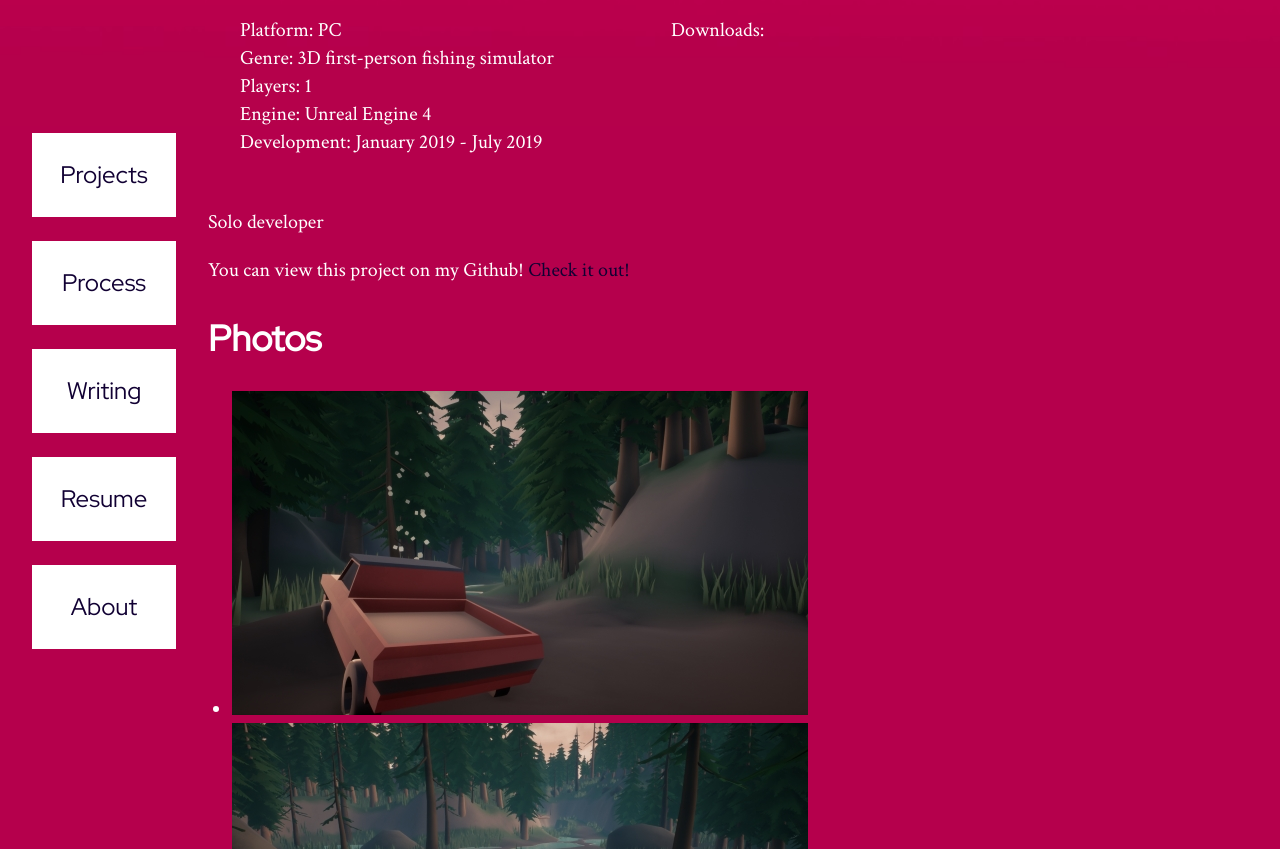
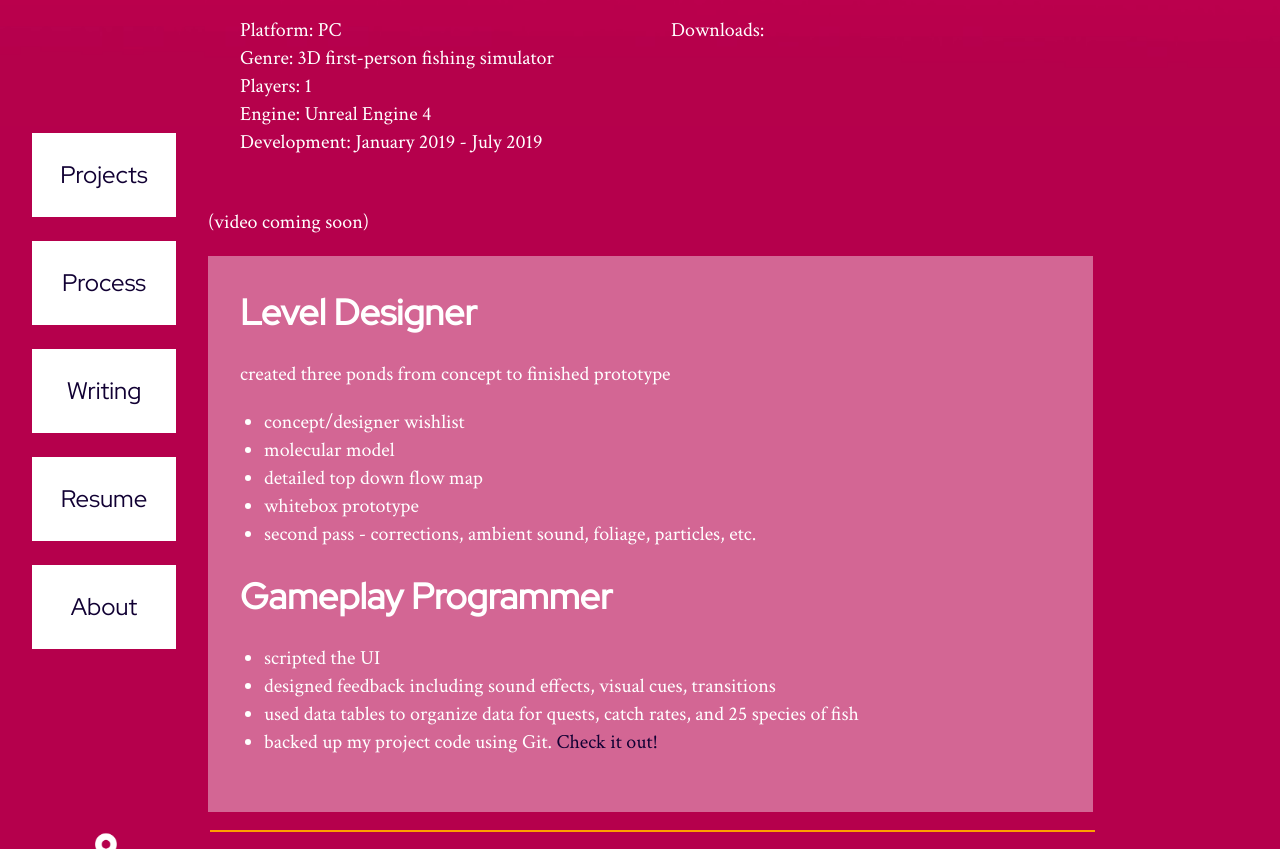
Before and after one commit to digigrant/digigrant.github.io, a Jekyll site: the page built from projects/fishing-game.html, in a window 1280 px wide and 900 px high, scrolled down 783 px, cut to the strip 51-900 px from the top of the window. Built offline with Jekyll 4.4.1, drawn with Linux system fonts in a browser that asks for light colours.

Commit message:
Update fishing-game.html

```diff
--- a/projects/fishing-game.html
+++ b/projects/fishing-game.html
@@ -9,25 +9,28 @@ engine: Unreal Engine 4
 start: January 2019
 end: July 2019
 ---
-<p>Solo developer</p>
+<p>(video coming soon)</p>
 
-<p>You can view this project on my Github! <a href="https://github.com/digigrant/fishing-game">Check it out!</a></p>
+<div class="container-opaque">
+  <h2 class="container-content">Level Designer</h2>
+  <div class="container-content">
+    <p>created three ponds from concept to finished prototype</p>
+    <ul>
+      <li>concept/designer wishlist</li>
+      <li>molecular model</li>
+      <li>detailed top down flow map</li>
+      <li>whitebox prototype</li>
+      <li>second pass - corrections, ambient sound, foliage, particles, etc.</li>
+    </ul>
+  </div>
 
-<h2>Photos</h2>
-
-<ul class="gallery">
-  <li><a href="/assets/images/perdition/perdition_level1_01.jpg"><img src="/assets/images/perdition/perdition_level1_01_small.jpg"></a></li>
-  <li><a href="/assets/images/perdition/perdition_level1_02.jpg"><img src="/assets/images/perdition/perdition_level1_02_small.jpg"></a></li>
-  <li><a href="/assets/images/perdition/perdition_level1_03.jpg"><img src="/assets/images/perdition/perdition_level1_03_small.jpg"></a></li>
-  <li><a href="/assets/images/perdition/perdition_level1_04.jpg"><img src="/assets/images/perdition/perdition_level1_04_small.jpg"></a></li>
-  <li><a href="/assets/images/perdition/perdition_level1_05.jpg"><img src="/assets/images/perdition/perdition_level1_05_small.jpg"></a></li>
-  <li><a href="/assets/images/perdition/perdition_level1_06.jpg"><img src="/assets/images/perdition/perdition_level1_06_small.jpg"></a></li>
-  <li><a href="/assets/images/perdition/perdition_level1_07.jpg"><img src="/assets/images/perdition/perdition_level1_07_small.jpg"></a></li>
-  <li><a href="/assets/images/perdition/perdition_level1_08.jpg"><img src="/assets/images/perdition/perdition_level1_08_small.jpg"></a></li>
-  <li><a href="/assets/images/perdition/perdition_level1_09.jpg"><img src="/assets/images/perdition/perdition_level1_09_small.jpg"></a></li>
-  <li><a href="/assets/images/perdition/perdition_level1_10.jpg"><img src="/assets/images/perdition/perdition_level1_10_small.jpg"></a></li>
-  <li><a href="/assets/images/perdition/perdition_level1_11.jpg"><img src="/assets/images/perdition/perdition_level1_11_small.jpg"></a></li>
-  <li><a href="/assets/images/perdition/perdition_level1_12.jpg"><img src="/assets/images/perdition/perdition_level1_12_small.jpg"></a></li>
-  <li><a href="/assets/images/perdition/perdition_level1_13.jpg"><img src="/assets/images/perdition/perdition_level1_13_small.jpg"></a></li>
-  <li><a href="/assets/images/perdition/perdition_level1_14.jpg"><img src="/assets/images/perdition/perdition_level1_14_small.jpg"></a></li>
-</ul>
+  <h2 class="container-content">Gameplay Programmer</h2>
+  <div class="container-content">
+    <ul>
+      <li>scripted the UI</li>
+      <li>designed feedback including sound effects, visual cues, transitions</li>
+      <li>used data tables to organize data for quests, catch rates, and 25 species of fish</li>
+      <li>backed up my project code using Git. <a href="https://github.com/digigrant/fishing-game">Check it out!</a></li>
+    </ul>
+  </div>
+</div>
```
